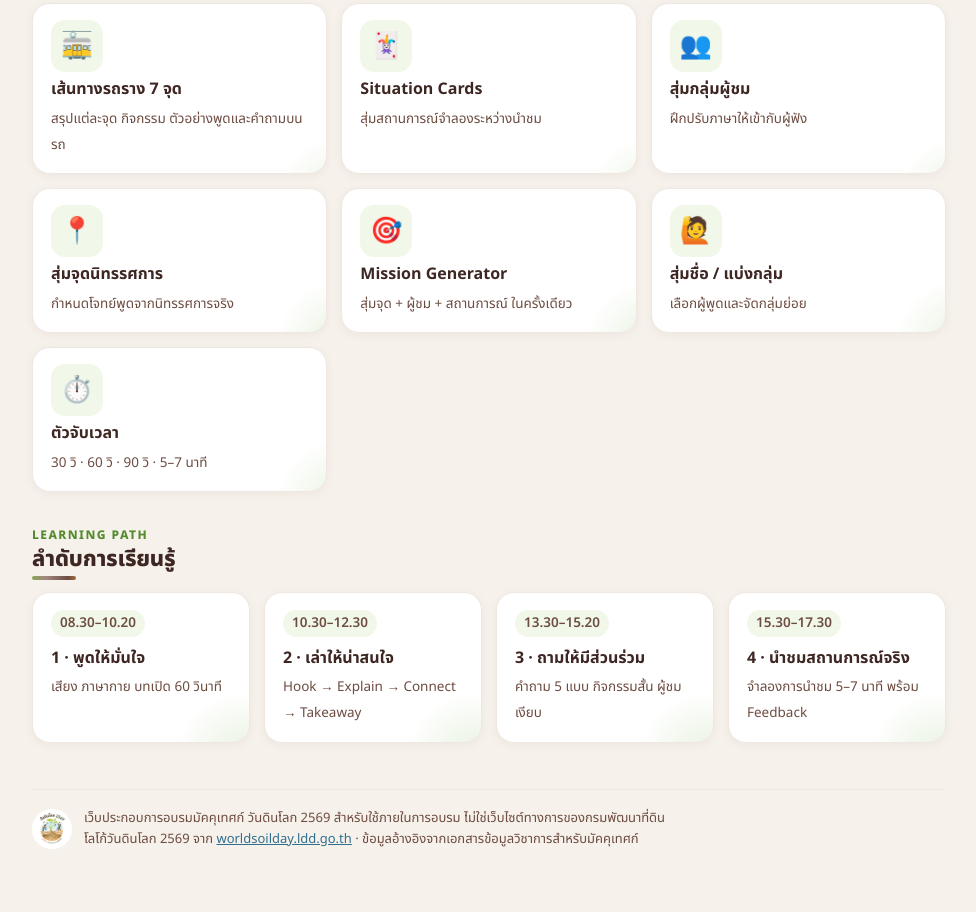
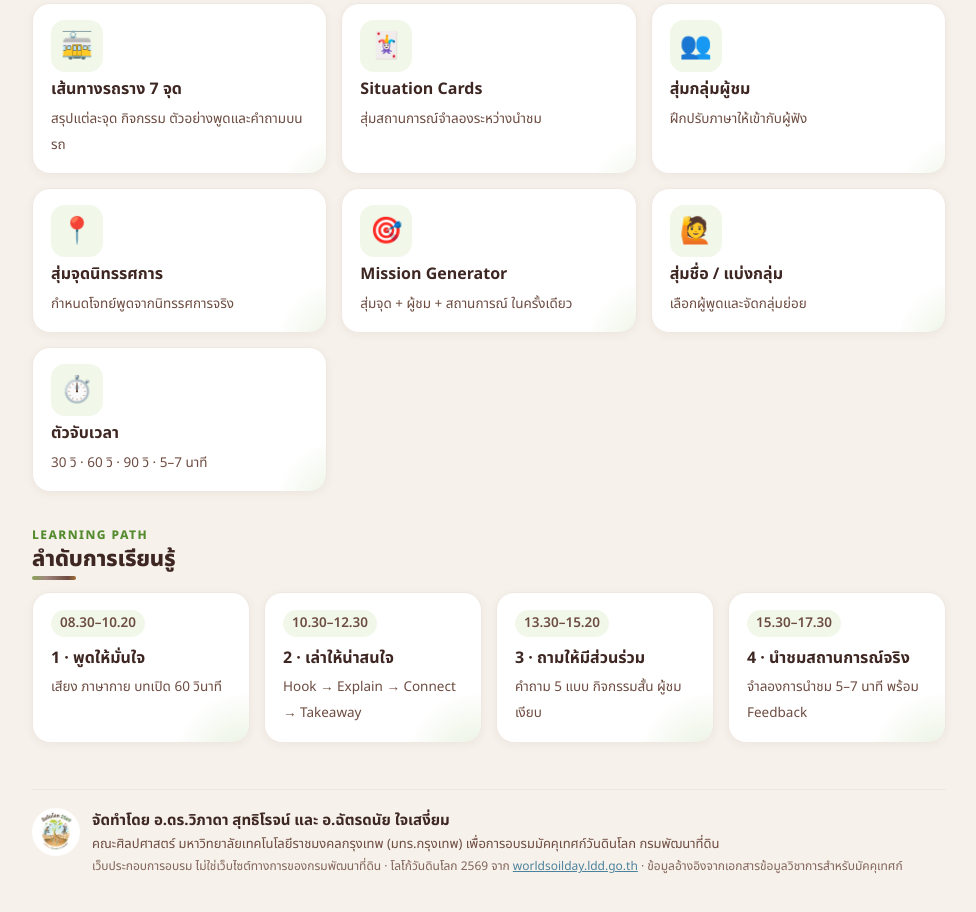
Before and after one commit to bambulous/wsd-guide-lab, a plain HTML site: page index.html in a window 1280 px wide. Shown: the part 954-1866 px from the top of the page, without its empty margins (286-1262 px from the left). Drawn offline with Linux system fonts and the light colour scheme.

Commit message:
Add author credit to footer
Co-Authored-By: Claude Opus 5.5 <noreply@anthropic.com>
Claude-Session: https://claude.ai/code/session_01RJdmoKLxbpUhYQ7yr9yXTG

```diff
--- a/index.html
+++ b/index.html
@@ -290,7 +290,8 @@ td.time{color:var(--leaf)}
 
 /* footer */
 .foot{margin-top:46px;padding:18px 0 0;border-top:1px solid var(--line);font-size:13px;color:var(--muted);display:flex;gap:12px;align-items:center;flex-wrap:wrap}
-.foot img{width:40px;height:40px;border-radius:50%;background:#fff}
+.foot img{width:48px;height:48px;border-radius:50%;background:#fff;align-self:flex-start}
+.foot{line-height:1.7}.foot .credit{color:var(--soil);font-size:15px}.foot .fine{font-size:12px;opacity:.85}
 
 /* svg scene animations */
 .sun-rays{transform-origin:690px 62px;animation:spin 30s linear infinite}
@@ -700,7 +701,7 @@ td.time{color:var(--leaf)}
   </div>
 </section>
 
-<footer class="foot"><img src="logo.webp" alt=""><div>เว็บประกอบการอบรมมัคคุเทศก์ วันดินโลก 2569 สำหรับใช้ภายในการอบรม ไม่ใช่เว็บไซต์ทางการของกรมพัฒนาที่ดิน<br>โลโก้วันดินโลก 2569 จาก <a href="https://worldsoilday.ldd.go.th/01-logo.php">worldsoilday.ldd.go.th</a> · ข้อมูลอ้างอิงจากเอกสารข้อมูลวิชาการสำหรับมัคคุเทศก์</div></footer>
+<footer class="foot"><img src="logo.webp" alt=""><div><b class="credit">จัดทำโดย อ.ดร.วิภาดา สุทธิโรจน์ และ อ.ฉัตรดนัย ใจเสงี่ยม</b><br>คณะศิลปศาสตร์ มหาวิทยาลัยเทคโนโลยีราชมงคลกรุงเทพ (มทร.กรุงเทพ) เพื่อการอบรมมัคคุเทศก์วันดินโลก กรมพัฒนาที่ดิน<br><span class="fine">เว็บประกอบการอบรม ไม่ใช่เว็บไซต์ทางการของกรมพัฒนาที่ดิน · โลโก้วันดินโลก 2569 จาก <a href="https://worldsoilday.ldd.go.th/01-logo.php">worldsoilday.ldd.go.th</a> · ข้อมูลอ้างอิงจากเอกสารข้อมูลวิชาการสำหรับมัคคุเทศก์</span></div></footer>
 </main>
 </div>
 <button class="btn water projbtn" id="projExit" style="display:none">ออกจากโหมดจอใหญ่</button>
```
